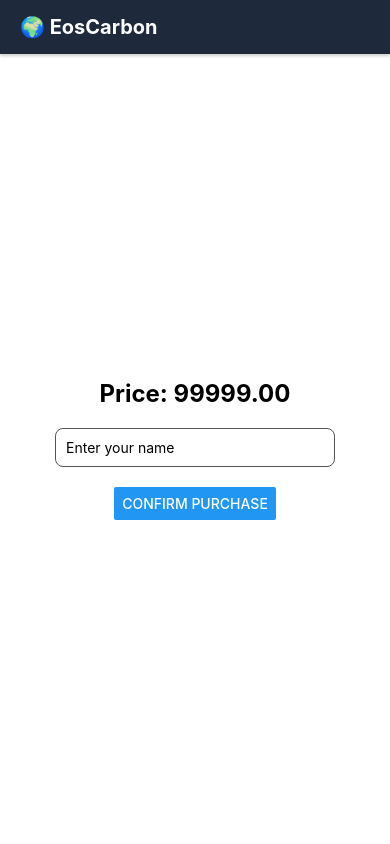
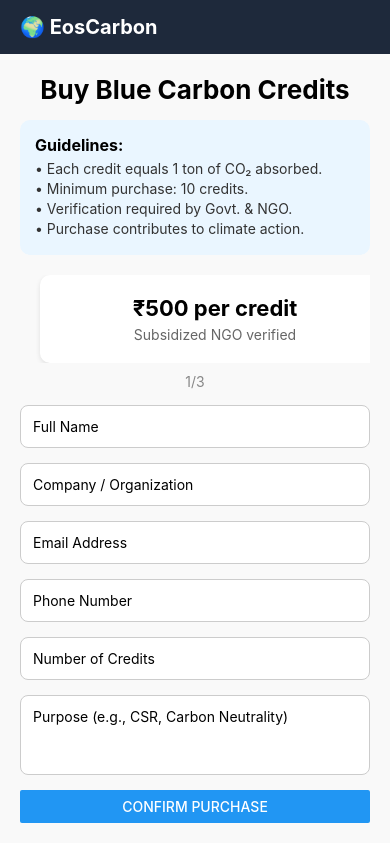
Before and after one commit to Parmendra-Panwar/eoscarbon, a React Native app: screen /Buy in a window 390 px wide. Built offline with nearby package versions, Linux system fonts and the light colour scheme.

Commit message:
PARAS:: 18/09/2025::  v0 setuped

```diff
--- a/screens/Businessman.js
+++ b/screens/Businessman.js
@@ -1,23 +1,92 @@
 import React from "react";
-import { View, Text, StyleSheet, Button } from "react-native";
+import { View, Text, StyleSheet, Button, ScrollView } from "react-native";
 import AppLayout from "../components/AppLayout";
 
 export default function BusinessScreen({ navigation }) {
   return (
     <AppLayout>
+      <ScrollView contentContainerStyle={styles.container}>
+        {/* Logout */}
+        <View style={styles.logoutContainer}>
+          <Button title="Logout" onPress={() => navigation.navigate("Login")} />
+        </View>
 
-    <View style={styles.container}>
-      <View style={{ marginTop: 20, alignSelf: "flex-end" }}>
-              <Button title="Logout" onPress={() => navigation.navigate("Login")} />
-            </View>
-      <Text style={styles.title}>Business Man Store 🏪</Text>
-      <Button title="Buy Now" onPress={() => navigation.navigate("Buy")} />
-    </View>
+        {/* Title */}
+        <Text style={styles.title}>🌍 EosCarbon Business Portal</Text>
+
+        {/* Welcome message */}
+        <Text style={styles.welcome}>
+          Welcome! Here you can purchase Blue Carbon Credits to offset your company's carbon footprint.
+          Track your purchase status and see which requests have been approved.
+        </Text>
+
+        {/* Buy Button */}
+        <View style={styles.buttonWrapper}>
+          <Button title="Buy Credits 💳" onPress={() => navigation.navigate("Buy")} />
+        </View>
+
+        {/* Status Button */}
+        <View style={styles.buttonWrapper}>
+          <Button title="Check Purchase Status 📊" onPress={() => navigation.navigate("BuyStatus")} />
+        </View>
+
+        {/* Guidelines Section */}
+        <View style={styles.guidelinesCard}>
+          <Text style={styles.guidelinesTitle}>Guidelines for Businesses:</Text>
+          <Text style={styles.guideline}>1. Enter accurate company details when buying credits.</Text>
+          <Text style={styles.guideline}>2. Each credit represents a verified unit of carbon offset.</Text>
+          <Text style={styles.guideline}>3. Keep track of your purchases in the status section.</Text>
+          <Text style={styles.guideline}>4. Only approved requests can be used for compliance.</Text>
+        </View>
+      </ScrollView>
     </AppLayout>
   );
 }
 
 const styles = StyleSheet.create({
-  container: { flex: 1, alignItems: "center", padding: 20 },
-  title: { fontSize: 24, fontWeight: "bold", marginBottom: 20 },
+  container: {
+    padding: 20,
+    alignItems: "center",
+    paddingBottom: 40,
+  },
+  logoutContainer: {
+    alignSelf: "flex-end",
+    marginBottom: 20,
+  },
+  title: {
+    fontSize: 26,
+    fontWeight: "bold",
+    textAlign: "center",
+    marginBottom: 15,
+  },
+  welcome: {
+    fontSize: 16,
+    textAlign: "center",
+    marginBottom: 25,
+    color: "#555",
+  },
+  buttonWrapper: {
+    width: "80%",
+    marginVertical: 10,
+  },
+  guidelinesCard: {
+    marginTop: 30,
+    width: "90%",
+    backgroundColor: "#f0f8ff",
+    padding: 15,
+    borderRadius: 10,
+    shadowColor: "#000",
+    shadowOpacity: 0.1,
+    shadowRadius: 5,
+    elevation: 3,
+  },
+  guidelinesTitle: {
+    fontWeight: "bold",
+    fontSize: 18,
+    marginBottom: 10,
+  },
+  guideline: {
+    fontSize: 14,
+    marginBottom: 5,
+  },
 });
--- a/screens/Businessman/BuyScreen.js
+++ b/screens/Businessman/BuyScreen.js
@@ -1,36 +1,134 @@
+// screens/Businessman/BuyScreen.js
 import React, { useState } from "react";
-import { View, Text, StyleSheet, Button, TextInput, Modal, TouchableOpacity } from "react-native";
+import {
+  View,
+  Text,
+  StyleSheet,
+  Button,
+  TextInput,
+  Modal,
+  TouchableOpacity,
+  ScrollView,
+  Dimensions,
+} from "react-native";
 import AppLayout from "../../components/AppLayout";
 
+const { width } = Dimensions.get("window");
+
 export default function BuyScreen({ navigation }) {
-  const [name, setName] = useState("");
+  const [form, setForm] = useState({
+    name: "",
+    company: "",
+    email: "",
+    phone: "",
+    credits: "",
+    purpose: "",
+  });
+
   const [modalVisible, setModalVisible] = useState(false);
+  const [activeIndex, setActiveIndex] = useState(0);
+
+  const creditPrices = [
+    { id: 1, cost: "₹500 per credit", note: "Subsidized NGO verified" },
+    { id: 2, cost: "₹750 per credit", note: "Gov verified premium" },
+    { id: 3, cost: "₹1000 per credit", note: "High demand region" },
+  ];
 
   const handleBuy = () => {
-    if (name.trim()) {
+    if (!form.name || !form.email || !form.phone || !form.credits) {
+      alert("Please fill all required fields!");
+      return;
+    }
     setModalVisible(true);
-    } else {
-      alert("Please enter your name!");
-    }
   };
 
   return (
     <AppLayout>
-    <View style={styles.container}>
-      <Text style={styles.title}>Price: 99999.00</Text>
+      <ScrollView contentContainerStyle={styles.container}>
+        <Text style={styles.title}>Buy Blue Carbon Credits</Text>
+
+        {/* Guidelines */}
+        <View style={styles.guidelines}>
+          <Text style={styles.guidelinesHeading}>Guidelines:</Text>
+          <Text style={styles.guideline}>• Each credit equals 1 ton of CO₂ absorbed.</Text>
+          <Text style={styles.guideline}>• Minimum purchase: 10 credits.</Text>
+          <Text style={styles.guideline}>• Verification required by Govt. & NGO.</Text>
+          <Text style={styles.guideline}>• Purchase contributes to climate action.</Text>
+        </View>
+
+        {/* Carousel for prices */}
+        <ScrollView
+          horizontal
+          pagingEnabled
+          showsHorizontalScrollIndicator={false}
+          onScroll={(e) => {
+            const index = Math.round(e.nativeEvent.contentOffset.x / width);
+            setActiveIndex(index);
+          }}
+          style={styles.carousel}
+        >
+          {creditPrices.map((item) => (
+            <View key={item.id} style={styles.carouselItem}>
+              <Text style={styles.price}>{item.cost}</Text>
+              <Text style={styles.note}>{item.note}</Text>
+            </View>
+          ))}
+        </ScrollView>
+        <Text style={styles.indicator}>
+          {activeIndex + 1}/{creditPrices.length}
+        </Text>
+
+        {/* Form */}
         <TextInput
           style={styles.input}
-        placeholder="Enter your name"
-        value={name}
-        onChangeText={setName}
+          placeholder="Full Name"
+          value={form.name}
+          onChangeText={(v) => setForm({ ...form, name: v })}
         />
+        <TextInput
+          style={styles.input}
+          placeholder="Company / Organization"
+          value={form.company}
+          onChangeText={(v) => setForm({ ...form, company: v })}
+        />
+        <TextInput
+          style={styles.input}
+          placeholder="Email Address"
+          keyboardType="email-address"
+          value={form.email}
+          onChangeText={(v) => setForm({ ...form, email: v })}
+        />
+        <TextInput
+          style={styles.input}
+          placeholder="Phone Number"
+          keyboardType="phone-pad"
+          value={form.phone}
+          onChangeText={(v) => setForm({ ...form, phone: v })}
+        />
+        <TextInput
+          style={styles.input}
+          placeholder="Number of Credits"
+          keyboardType="numeric"
+          value={form.credits}
+          onChangeText={(v) => setForm({ ...form, credits: v })}
+        />
+        <TextInput
+          style={[styles.input, { height: 80 }]}
+          placeholder="Purpose (e.g., CSR, Carbon Neutrality)"
+          multiline
+          value={form.purpose}
+          onChangeText={(v) => setForm({ ...form, purpose: v })}
+        />
+
         <Button title="Confirm Purchase" onPress={handleBuy} />
 
         {/* Modal */}
         <Modal visible={modalVisible} transparent animationType="slide">
           <View style={styles.modalContainer}>
             <View style={styles.modalContent}>
-            <Text style={styles.modalText}>Purchase request submitted</Text>
+              <Text style={styles.modalText}>
+                Your purchase request has been submitted successfully 🎉
+              </Text>
               <TouchableOpacity
                 style={styles.modalButton}
                 onPress={() => {
@@ -43,25 +141,61 @@ export default function BuyScreen({ navigation }) {
             </View>
           </View>
         </Modal>
-    </View>
+      </ScrollView>
     </AppLayout>
   );
 }
 
 const styles = StyleSheet.create({
-  container: { flex: 1, justifyContent: "center", alignItems: "center", padding: 20 },
-  title: { fontSize: 24, fontWeight: "bold", marginBottom: 20 },
+  container: { padding: 20, backgroundColor: "#f9f9f9" },
+  title: { fontSize: 26, fontWeight: "bold", marginBottom: 15, textAlign: "center" },
+  guidelines: {
+    backgroundColor: "#eaf6ff",
+    padding: 15,
+    borderRadius: 10,
+    marginBottom: 20,
+  },
+  guidelinesHeading: { fontSize: 16, fontWeight: "bold", marginBottom: 5 },
+  guideline: { fontSize: 14, marginBottom: 3, color: "#333" },
+  carousel: { marginBottom: 10 },
+  carouselItem: {
+    width: width - 40,
+    marginHorizontal: 20,
+    backgroundColor: "#fff",
+    borderRadius: 10,
+    padding: 20,
+    alignItems: "center",
+    shadowColor: "#000",
+    shadowOpacity: 0.1,
+    shadowOffset: { width: 0, height: 2 },
+    shadowRadius: 5,
+    elevation: 3,
+  },
+  price: { fontSize: 22, fontWeight: "bold", marginBottom: 5 },
+  note: { fontSize: 14, color: "#666" },
+  indicator: { textAlign: "center", marginBottom: 15, color: "#888" },
   input: {
     borderWidth: 1,
-    borderColor: "#555",
-    padding: 10,
+    borderColor: "#ccc",
+    padding: 12,
+    marginBottom: 15,
     borderRadius: 8,
+    backgroundColor: "#fff",
+  },
+  modalContainer: {
+    flex: 1,
+    justifyContent: "center",
+    alignItems: "center",
+    backgroundColor: "rgba(0,0,0,0.5)",
+  },
+  modalContent: {
+    backgroundColor: "#fff",
+    padding: 25,
+    borderRadius: 12,
+    alignItems: "center",
     width: "80%",
-    marginBottom: 20,
   },
-  modalContainer: { flex: 1, justifyContent: "center", alignItems: "center", backgroundColor: "rgba(0,0,0,0.5)" },
-  modalContent: { backgroundColor: "#fff", padding: 20, borderRadius: 10, alignItems: "center" },
-  modalText: { fontSize: 18, marginBottom: 15 },
-  modalButton: { backgroundColor: "#007BFF", padding: 10, borderRadius: 8 },
-  modalButtonText: { color: "#fff", fontWeight: "bold" },
+  modalText: { fontSize: 18, marginBottom: 15, textAlign: "center" },
+  modalButton: { backgroundColor: "#007BFF", padding: 12, borderRadius: 8, width: "70%" },
+  modalButtonText: { color: "#fff", fontWeight: "bold", textAlign: "center" },
 });
--- a/screens/Businessman/StatusScreen.js
+++ b/screens/Businessman/StatusScreen.js
@@ -1,27 +1,90 @@
+// screens/Businessman/StatusScreen.js
 import React from "react";
-import { View, Text, StyleSheet } from "react-native";
+import { View, Text, StyleSheet, FlatList } from "react-native";
 import AppLayout from "../../components/AppLayout";
+
+// Dummy request data
+const requests = [
+  { id: "1", credits: 100, date: "2025-09-10", status: "approved" },
+  { id: "2", credits: 50, date: "2025-09-12", status: "rejected" },
+  { id: "3", credits: 200, date: "2025-09-14", status: "approved" },
+  { id: "4", credits: 75, date: "2025-09-15", status: "rejected" },
+  { id: "5", credits: 150, date: "2025-09-16", status: "approved" },
+];
 
 export default function StatusScreen({ route }) {
   const { success } = route.params || { success: false };
 
+  const renderCard = ({ item }) => (
+    <View
+      style={[
+        styles.card,
+        item.status === "approved" ? styles.approvedCard : styles.rejectedCard,
+      ]}
+    >
+      <Text style={styles.cardTitle}>
+        {item.credits} Blue Carbon Credits
+      </Text>
+      <Text style={styles.cardDate}>Date: {item.date}</Text>
+      <Text
+        style={[
+          styles.cardStatus,
+          item.status === "approved"
+            ? styles.approvedText
+            : styles.rejectedText,
+        ]}
+      >
+        {item.status.toUpperCase()}
+      </Text>
+    </View>
+  );
+
   return (
     <AppLayout>
-    <View style={styles.container}>
-      <Text style={styles.title}>Request Status</Text>
-      {success ? (
-        <Text style={styles.success}>Your request was successful</Text>
-      ) : (
-        <Text style={styles.error}>Something went wrong</Text>
-      )}
-    </View>
+      <View style={styles.container}>
+        <Text style={styles.title}>Request Status</Text>
+
+        {/* Latest result (from Buy flow) */}
+        {success && (
+          <Text style={styles.recentSuccess}>
+            ✅ Your last request was submitted successfully!
+          </Text>
+        )}
+
+        {/* Past Requests */}
+        <FlatList
+          data={requests}
+          keyExtractor={(item) => item.id}
+          renderItem={renderCard}
+          contentContainerStyle={{ paddingBottom: 20 }}
+        />
+      </View>
     </AppLayout>
   );
 }
 
 const styles = StyleSheet.create({
-  container: { flex: 1, justifyContent: "center", alignItems: "center", padding: 20 },
-  title: { fontSize: 24, fontWeight: "bold", marginBottom: 20 },
-  success: { fontSize: 18, color: "green", marginTop: 20 },
-  error: { fontSize: 18, color: "red", marginTop: 20 },
+  container: { flex: 1, padding: 20 },
+  title: { fontSize: 24, fontWeight: "bold", marginBottom: 20, textAlign: "center" },
+  recentSuccess: { fontSize: 16, color: "green", marginBottom: 15, textAlign: "center" },
+
+  card: {
+    backgroundColor: "#fff",
+    borderRadius: 10,
+    padding: 15,
+    marginBottom: 12,
+    shadowColor: "#000",
+    shadowOpacity: 0.1,
+    shadowRadius: 4,
+    elevation: 3,
+  },
+  cardTitle: { fontSize: 18, fontWeight: "600" },
+  cardDate: { fontSize: 14, color: "#666", marginVertical: 5 },
+  cardStatus: { fontSize: 16, fontWeight: "bold", marginTop: 8 },
+
+  approvedCard: { borderLeftWidth: 6, borderLeftColor: "green" },
+  rejectedCard: { borderLeftWidth: 6, borderLeftColor: "red" },
+
+  approvedText: { color: "green" },
+  rejectedText: { color: "red" },
 });
```
Lines whose indentation alone changed are shown as unchanged.
